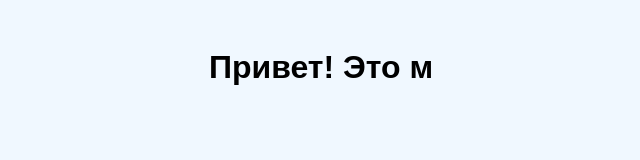
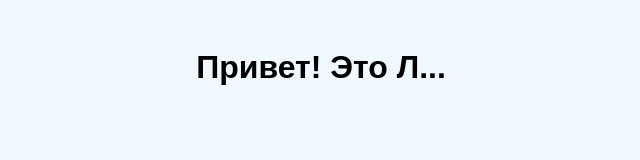
Before and after one commit to kiirachka/my-telegram-webapp, a plain HTML site: page index.html in a window 1280 px wide. Shown: the whole page, without its empty margins (319-959 px from the left). Drawn offline with Linux system fonts and the light colour scheme.

Commit message:
Update index.html

```diff
--- a/index.html
+++ b/index.html
@@ -22,4 +22,4 @@
     </style>
 </head>
 <body>
-    <h1>Привет! Это м
+    <h1>Привет! Это Л...
```
